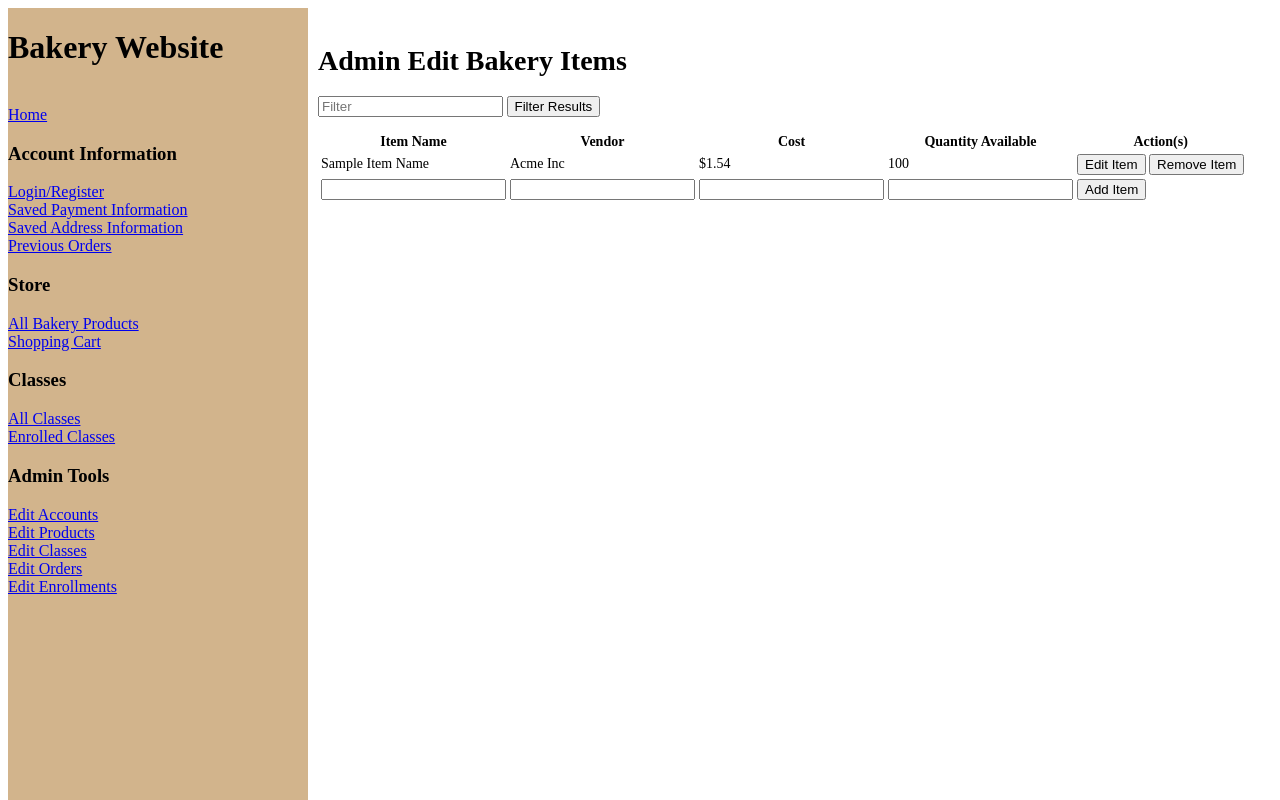
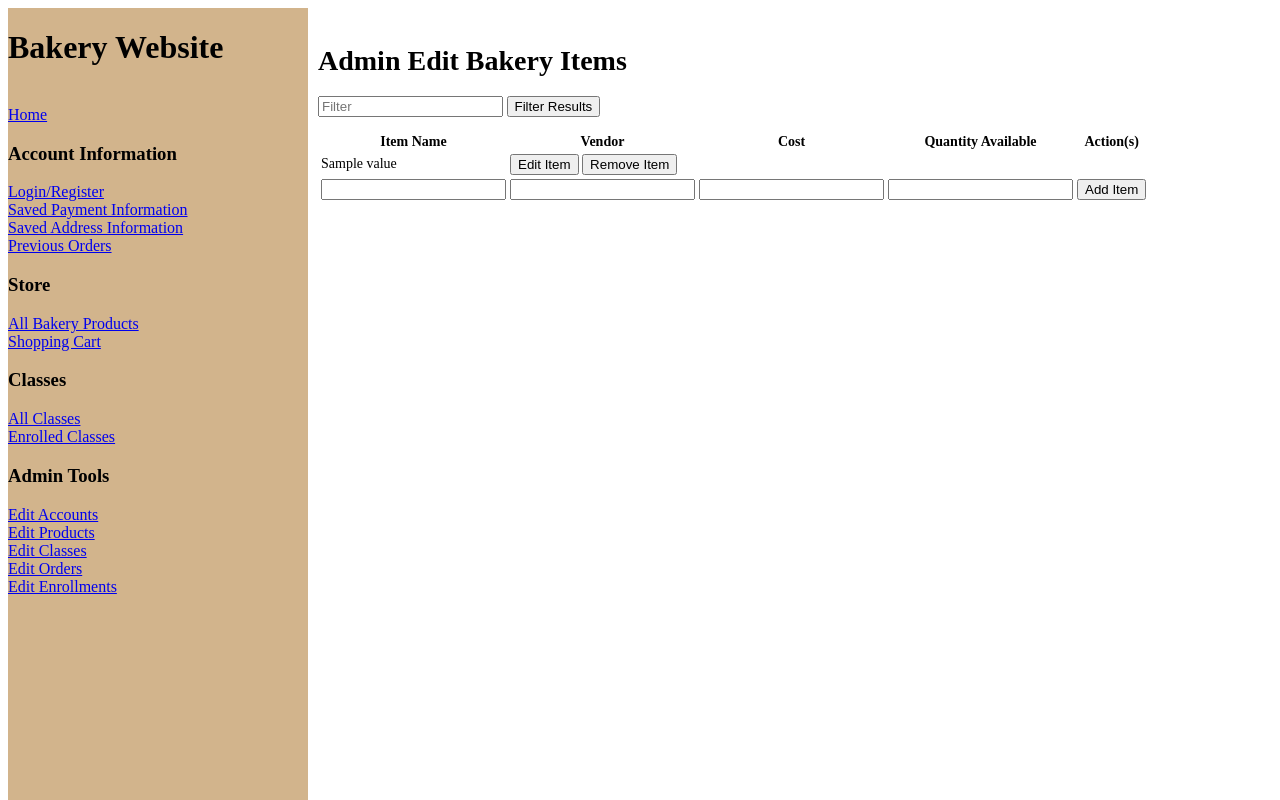
Before and after one commit to lucaslenard/bakery_website, a Flask app: template templates/edit_products.html in a window 1280 px wide. Run offline with Flask 2, Linux system fonts and the light colour scheme; the template is opened without the code that fills it: most values are stand-ins (such as "Sample title", 1, 10 or a date in 2020).

Commit message:
Added select for edit products

```diff
--- a/app.py
+++ b/app.py
@@ -121,7 +121,15 @@ def admin_edit_accounts():
 
 @app.route('/edit_products')
 def admin_edit_products():
-    return render_template('edit_products.html')
+    query = "SELECT items.id, items.product_name, items.price, items.stock_quantity, vendors.vendor_name " \
+            "FROM items LEFT OUTER JOIN vendors ON items.vendor_id=vendors.id;"
+    results = execute_query(db_connection, query)
+    response = results.fetchall()
+
+    # TODO: Set vendor name to "Homemade" if NULL
+    data = format_data(response, ["product_name", "vendor_name", "price", "stock_quantity"])
+
+    return render_template('edit_products.html', data=data)
 
 
 @app.route('/edit_classes')
--- a/templates/edit_products.html
+++ b/templates/edit_products.html
@@ -15,16 +15,20 @@
         <th>Quantity Available</th>
         <th>Action(s)</th>
     </tr>
+
+    {% for key, value in data.items() %}
     <tr>
-            <td>Sample Item Name</td>
-            <td>Acme Inc</td>
-            <td>$1.54</td>
-            <td>100</td>
+        {% for key, value in value.items() %}
+            <td id="{{ key }}">{{value}}</td>
+        {% endfor %}
+
         <td>
             <button value="edit_item" name="edit_item">Edit Item</button>
             <button value="remove_item" name="remove_item">Remove Item</button>
         </td>
     </tr>
+    {% endfor %}
+
         <tr>
             <td>
                 <input type="text" name="item_name" value>
```
Lines whose indentation alone changed are shown as unchanged.
